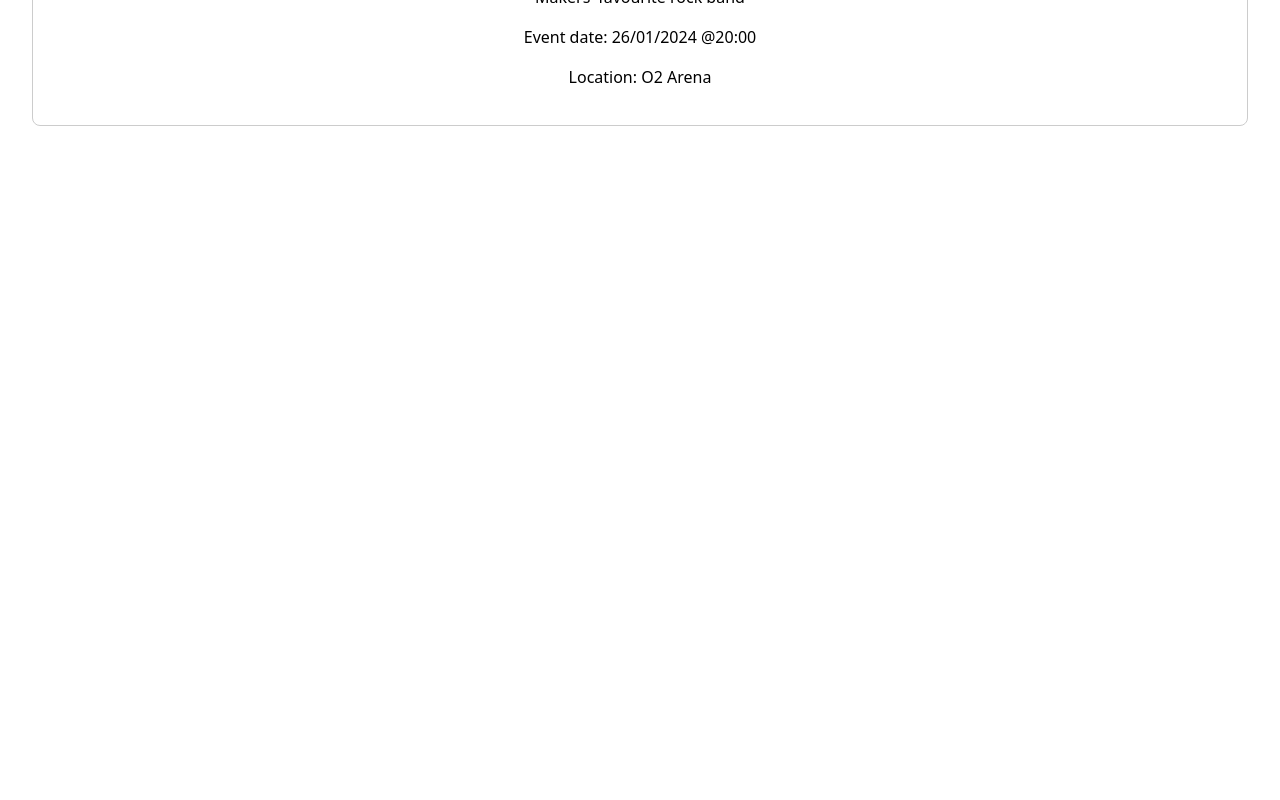
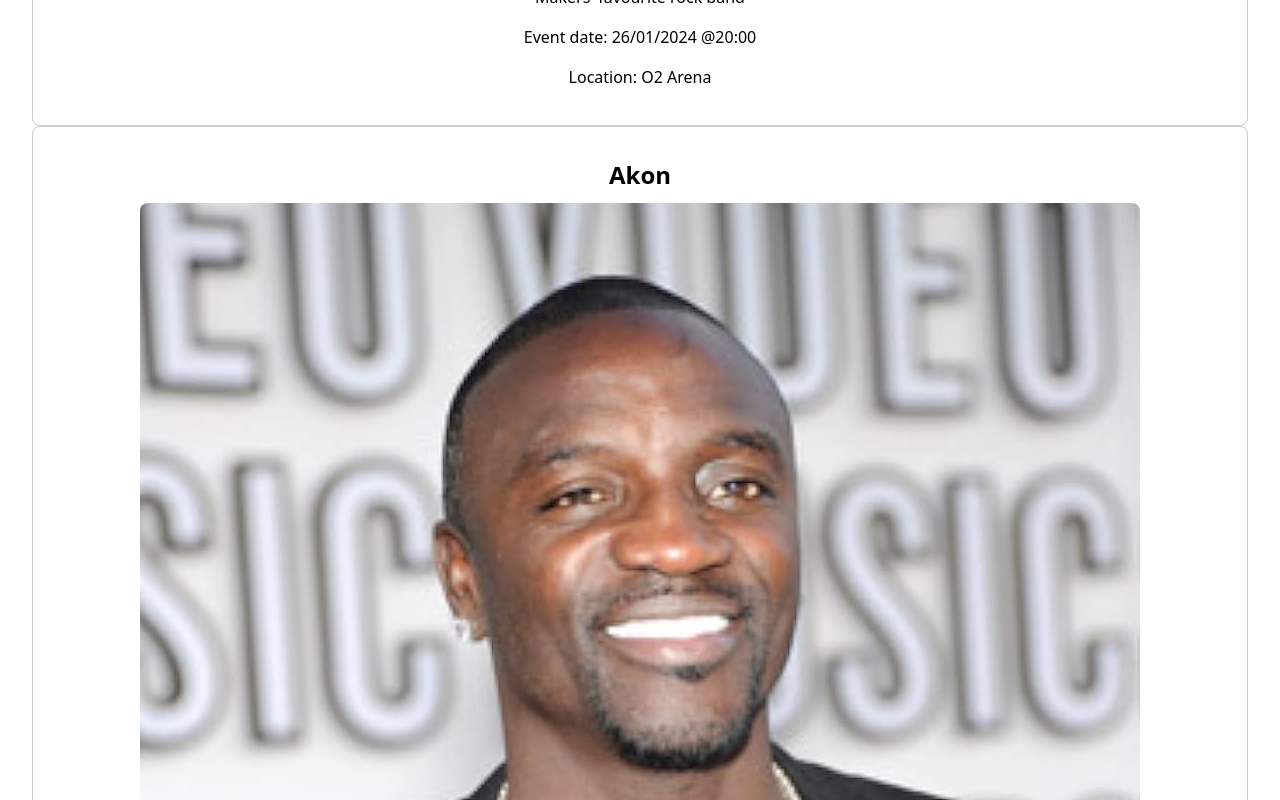
Before and after one commit to demetriusvissarion/gig_listing_website2, a React (Vite) app: page / in a window 1280 px wide. Shown: the part 800-1600 px from the top of the page. Before the commit the page ends 958 px from the top, so only its background shows below. Built offline with nearby package versions, Linux system fonts and the light colour scheme.

Commit message:
added second gig

```diff
--- a/src/App.jsx
+++ b/src/App.jsx
@@ -9,6 +9,8 @@ function App() {
   const band_description = "Makers' favourite rock band";
   const event_time = '26/01/2024 @20:00';
   const event_location = 'O2 Arena';
+  const queenImageUrl = "/assets/queen.jpg";
+  const akonImageUrl = "/assets/akon.jpg";
 
   return (
     <>
@@ -18,6 +20,14 @@ function App() {
         band_description={band_description}
         event_time={event_time}
         event_location={event_location}
+        image={queenImageUrl}
+        />
+      < Gig
+        band_name="Akon"
+        band_description="Singer and rapper"
+        event_time="27/01/2024 @20:00"
+        event_location="O2 Arena"
+        image={akonImageUrl}
       />
     </div>
     </>
--- a/src/components/Gig.jsx
+++ b/src/components/Gig.jsx
@@ -2,13 +2,11 @@ import React from "react";
 import './Gig.css';
 
 const Gig = (props) => {
-    const imageUrl = "/assets/queen.jpg";
-
     return (
         <div id="gig-container">
             <h3 id="band-name">{ props.band_name }</h3>
             <div>
-                <img id="band-image" src={imageUrl} alt="Description of the image" />
+                <img id="band-image" src={props.image} alt="Description of the image" />
             </div>
             <p id="band-description">{ props.band_description }</p>
             <p id="event-time">Event date: { props.event_time }</p>
```
Also changed, not shown: public/assets/akon.jpg (added).
